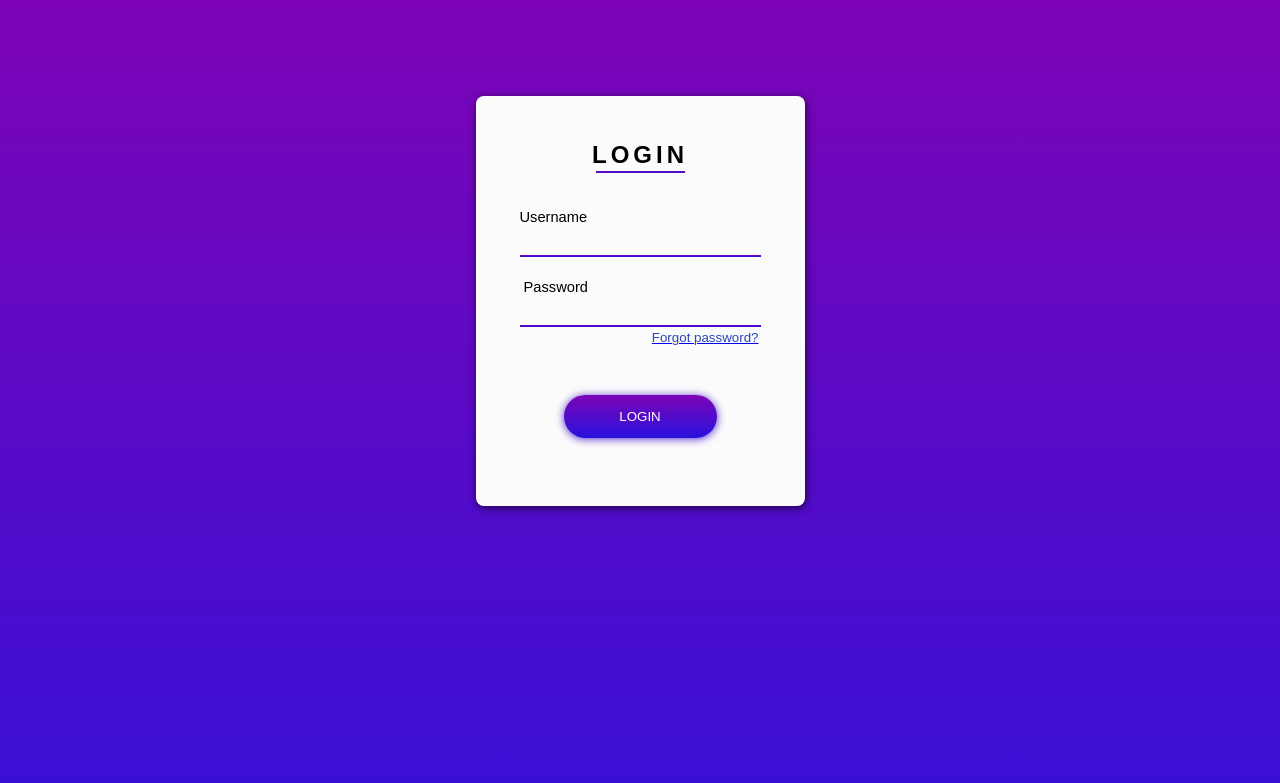
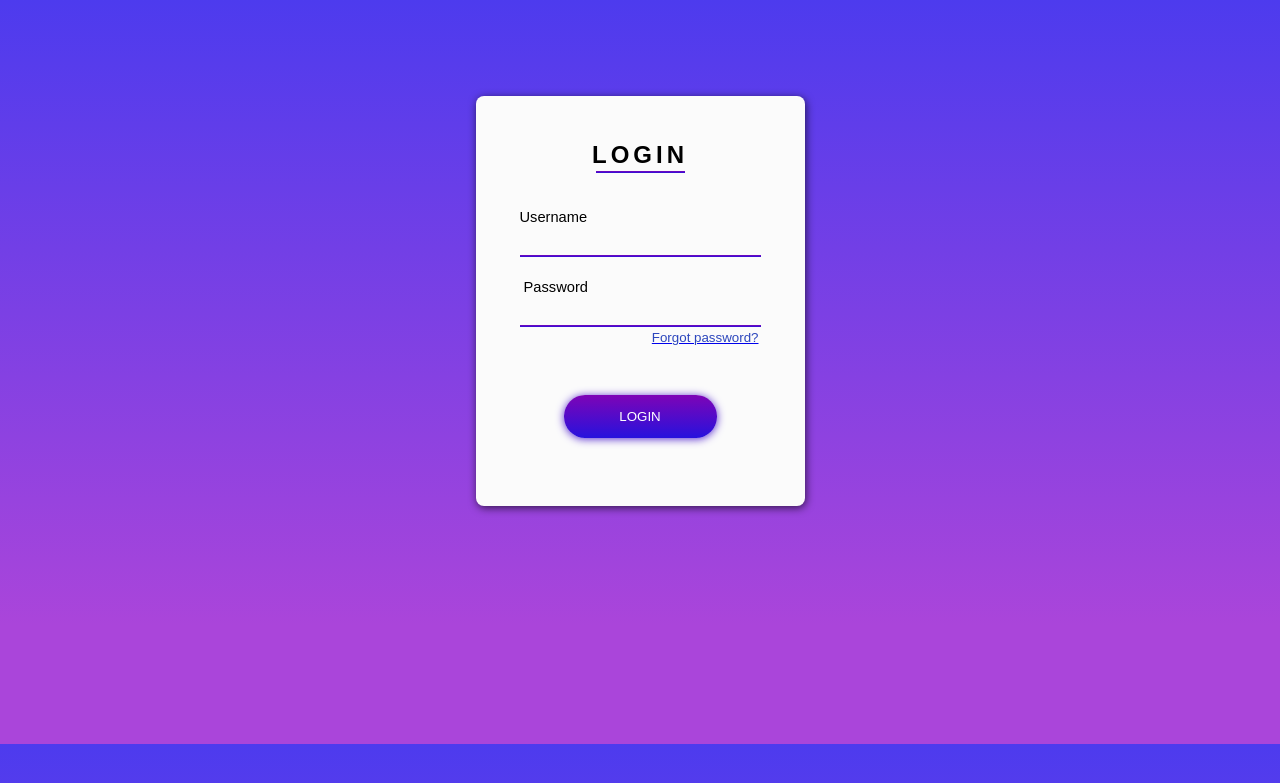
Before and after one commit to Yatharth-Jain/Sem-2-Group-8, a Flask app: page /login/admin in a window 1280 px wide. Shown: the top 783 px of the page. Run offline with Flask 2, Linux system fonts and the light colour scheme.

Commit message:
fixed the background

```diff
--- a/website/static/popup.css
+++ b/website/static/popup.css
@@ -1,7 +1,9 @@
 body {
-    background: -webkit-linear-gradient(bottom, #2712dd, #7e04b6);
-    background-repeat: no-repeat;
-    background-size: 1700px 1000px;
+  height: 50vw;
+  /* background-size: cover; */
+  background-repeat: no-repeat;
+  background: rgb(77,59,238);
+  background: linear-gradient(180deg, rgba(77,59,238,1) 0%, rgba(170,69,218,1) 84%);
   }
 
 
```
Also changed, not shown: website/static/home.css (+7 -2 lines).
